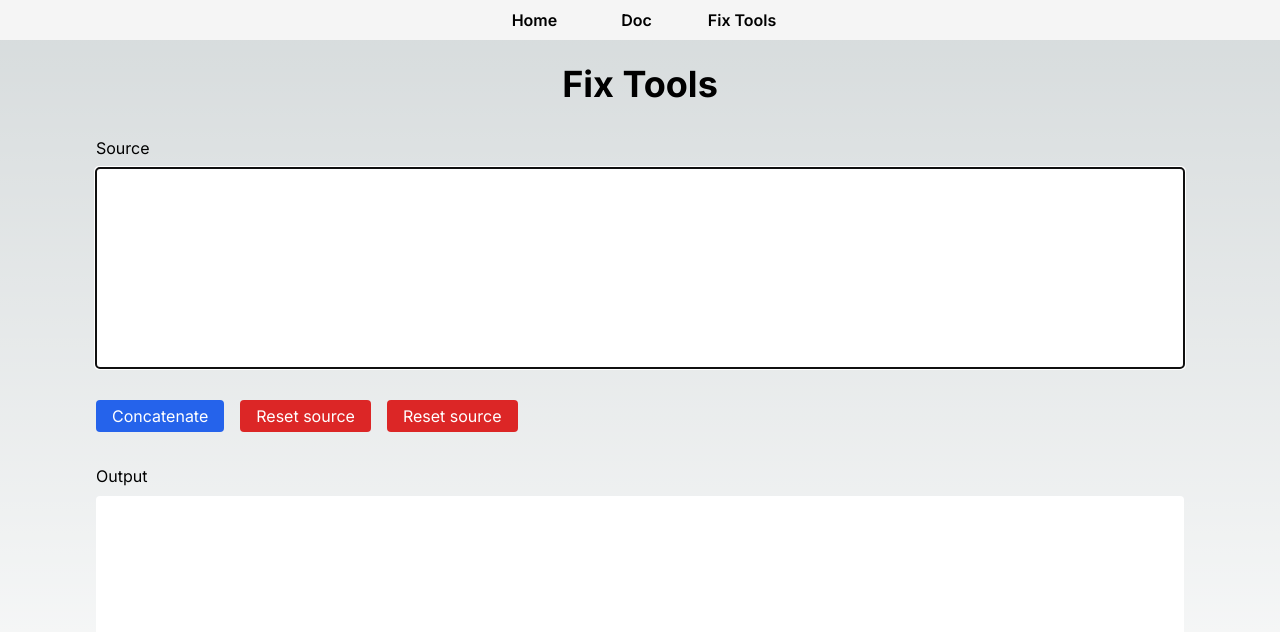
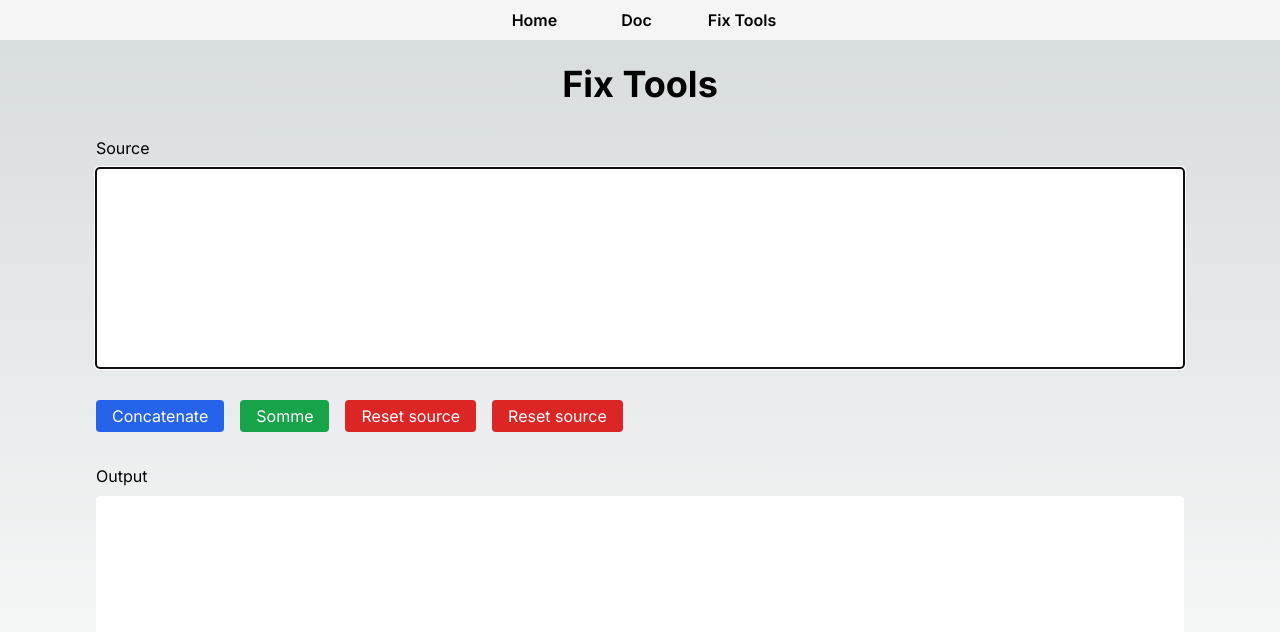
Before and after one commit to giltest99/test-next-deploy, a Next.js app: page /fixtools in a window 1280 px wide. Shown: the top 632 px of the page. Built offline with nearby package versions, Linux system fonts and the light colour scheme.

Commit message:
Add sum & average functions

```diff
--- a/app/fixtools/page.jsx
+++ b/app/fixtools/page.jsx
@@ -5,6 +5,17 @@ import { useRef } from "react";
 export default function FixTools() {
   const sourceRef = useRef();
   const outputRef = useRef();
+
+  const getSourceFromColumn = () => {
+
+  }
+  const getSourceFromArray = () => {
+    const source = sourceRef.current.value;
+    const sourceSplit = source.split("\n");
+    const tab1 = [];
+    sourceSplit.map((el) => tab1.push(el.split("\t")));
+    return sourceSplit
+  }
 
   const concatValues = () => {
     const sourceValue = sourceRef.current.value;
@@ -21,8 +32,20 @@ export default function FixTools() {
       if (element.trim() !== "") outputArray.push(element.trim());
       else return;
     });
-    console.log(outputArray);
+    //console.log(outputArray);
     outputRef.current.value = outputArray;
+  };
+
+  const somme = () => {
+    const tab1 = getSourceFromArray()
+    const tab2 = tab1.flat(2);
+    const tab3 = tab2.map((el) => Number(el));
+    const tab4 = tab3
+      .filter((el) => !Number.isNaN(el))
+      .filter((el) => el !== 0);
+    const somme = tab4.reduce((sum, el) => sum + el, 0);
+    const moyenne = Number((somme / tab4.length).toFixed(2)) || 0;
+    outputRef.current.value = `Somme = ${somme}\nMoyenne = ${moyenne}`;
   };
 
   const resetSource = () => {
@@ -33,7 +56,7 @@ export default function FixTools() {
   const resetOutput = () => {
     outputRef.current.value = "";
     sourceRef.current.focus();
-  }
+  };
 
   return (
     <main className="flex min-h-screen flex-col items-center px-24 py-6">
@@ -48,13 +71,20 @@ export default function FixTools() {
             autoFocus
           ></textarea>
         </div>
-        <div className="flex gap-4">
+        <div className="flex flex-wrap gap-4">
           <button
             className="bg-blue-600 hover:bg-blue-700 text-white px-4 py-1 rounded duration-300"
             onClick={concatValues}
             text="Concatenate values"
           >
             Concatenate
+          </button>
+          <button
+            className="bg-green-600 hover:bg-green-700 text-white px-4 py-1 rounded duration-300"
+            onClick={somme}
+            text="Concatenate values"
+          >
+            Somme
           </button>
           <button
             className="bg-red-600 hover:bg-red-700 text-white px-4 py-1 rounded duration-300"
```
